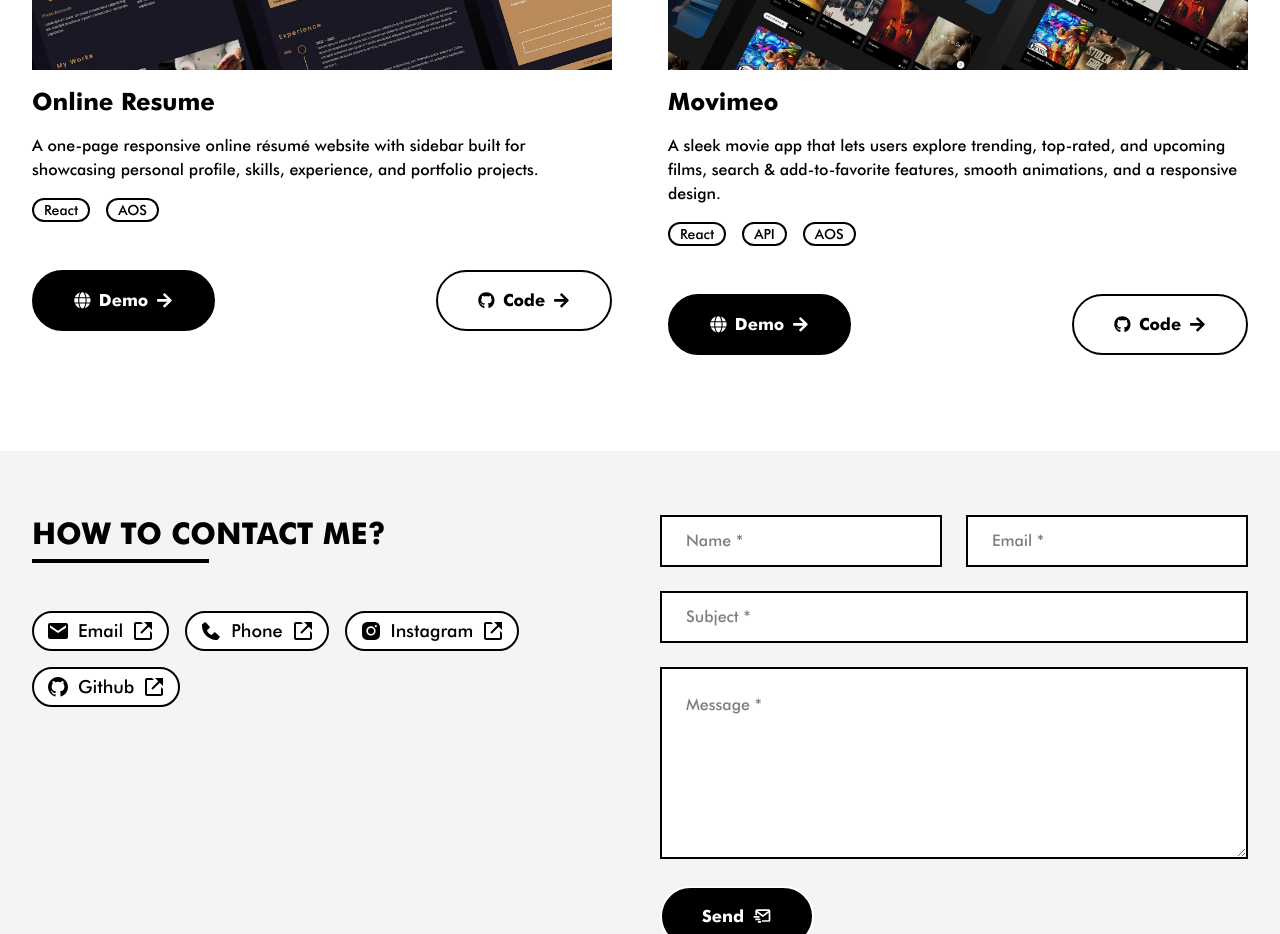
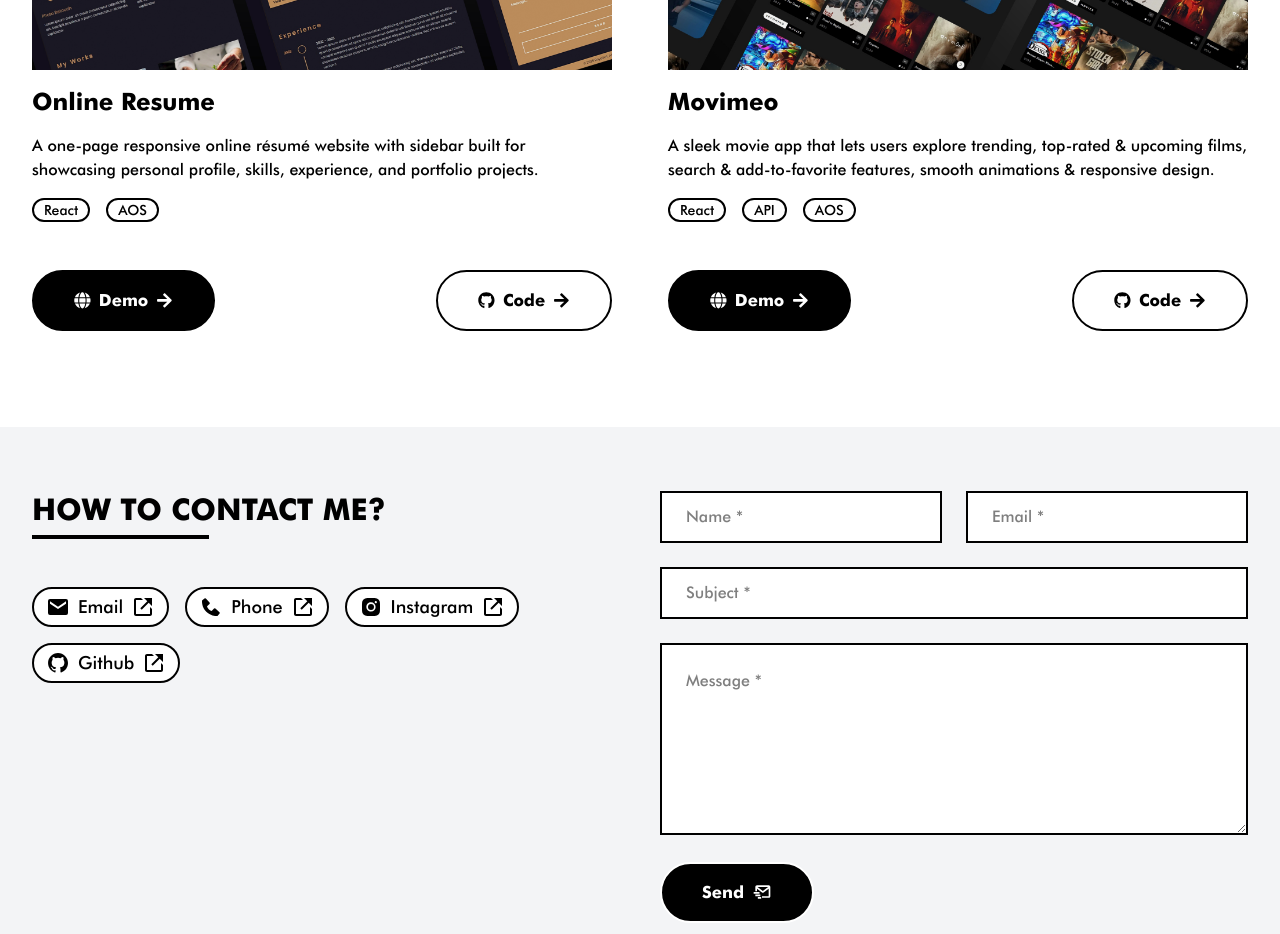
Before and after one commit to deauthor1234/portfolio, a React (Vite) app: page / in a window 1280 px wide. Shown: the part 4360-5294 px from the top of the page. Built offline with nearby package versions, Linux system fonts and the light colour scheme.

Commit message:
Update movimeo description

```diff
--- a/src/components/WorksSection.jsx
+++ b/src/components/WorksSection.jsx
@@ -60,7 +60,7 @@ const WorksSection = () => {
                         tags={["React", "API", "AOS"]}
                         repoHref="https://github.com/deauthor1234/movimeo"
                         demoHref="https://movimeo-project.netlify.app"
-                        des="A sleek movie app that lets users explore trending, top-rated, and upcoming films, search & add-to-favorite features, smooth animations, and a responsive design."
+                        des="A sleek movie app that lets users explore trending, top-rated & upcoming films, search & add-to-favorite features, smooth animations & responsive design."
                     />
                 </div>
             </div>
```
